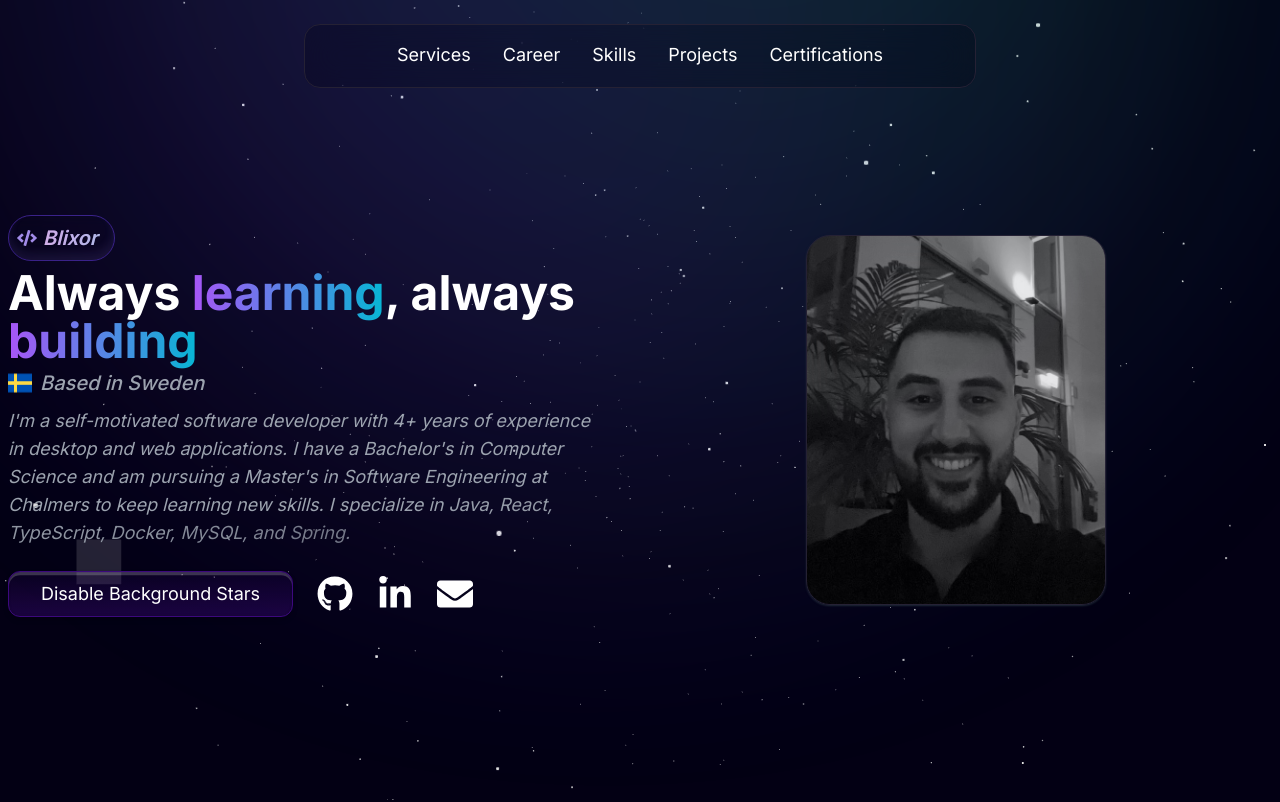
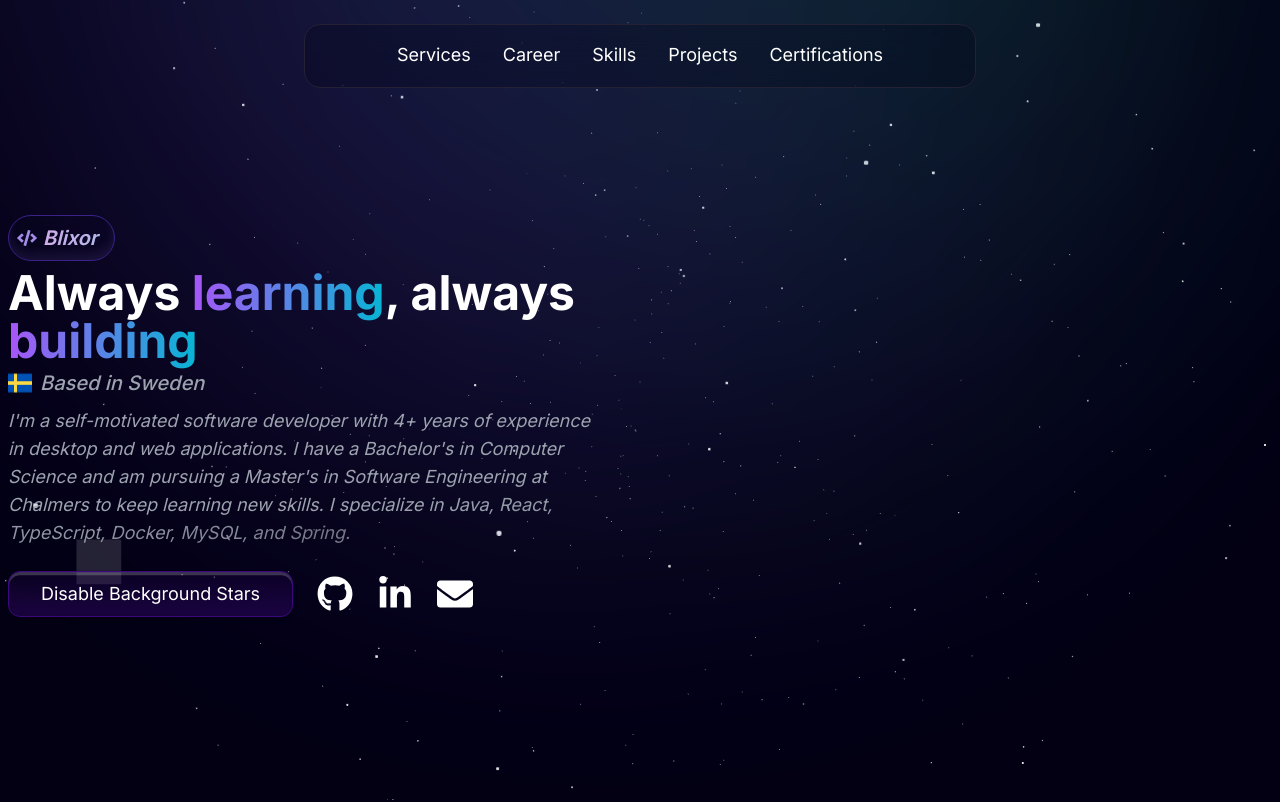
Before and after one commit to blixor/next-portfolio, a Next.js app: page / in a window 1280 px wide. Shown: the top 802 px of the page. Built offline with nearby package versions, Linux system fonts and the light colour scheme.

Commit message:
chore:avatar.png

```diff
--- a/components/main/Hero.tsx
+++ b/components/main/Hero.tsx
@@ -95,27 +95,6 @@ const Hero = () => {
             </div>
           </div>
         </motion.div>
-
-        <motion.div
-          initial="hidden"
-          animate="visible"
-          variants={slideInFromRight(1)}
-          className="w-full md:w-1/2 px-4 mt-6 md:mt-2 flex justify-center items-center"
-        >
-          <div className="relative overflow-hidden rounded-3xl bg-[#ffffff10] backdrop-blur-xl border border-border-custom flex justify-center items-center shadow-sm shadow-gray-800 w-[200px] h-[300px] md:w-[250px] md:h-[300px] lg:w-[300px] lg:h-[370px]">
-            <Image
-              src="/happy-raman.jpg"
-              alt="Blixor Image"
-              className="object-cover object-bottom filter grayscale contrast-65 opacity-90"
-              priority
-              fill
-              quality={80}
-              sizes="(max-width: 768px) 100vw,
-              (max-width: 1200px) 50vw,
-              33vw"
-            />
-          </div>
-        </motion.div>
       </div>
       <StarsCanvas show={showStars} />
     </section>
```
